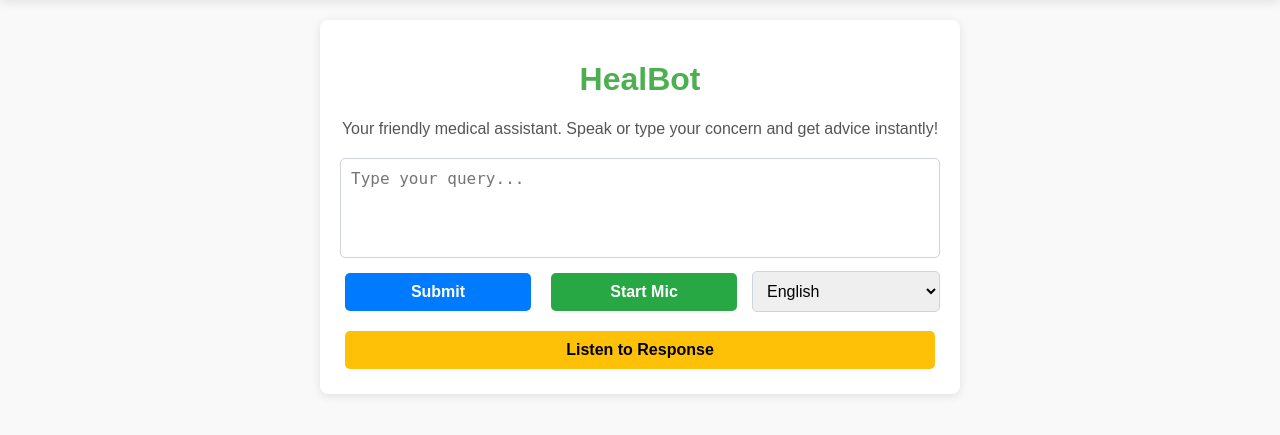
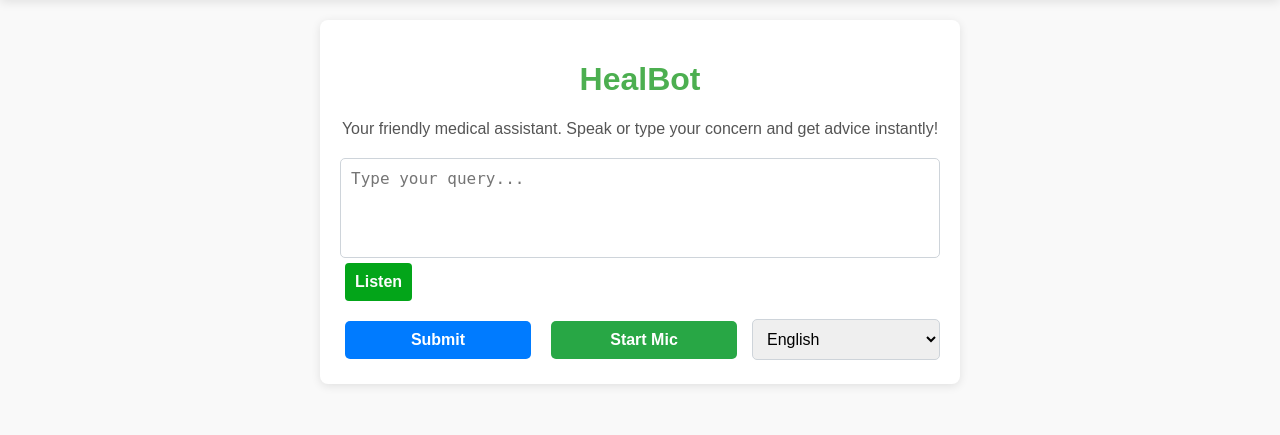
Before and after one commit to Ommodi07/Flaunch-Internship-level-2, a Flask app: page / in a window 1280 px wide. Shown: the part 66-501 px from the top of the page. Run offline with Flask 3, Linux system fonts and the light colour scheme.

Commit message:
changes on 21 nov

```diff
--- a/FlaskProject/templates/index.html
+++ b/FlaskProject/templates/index.html
@@ -37,6 +37,13 @@
             <textarea id="query" placeholder="Type your query..." style="width: 100%; height: 100px;"></textarea>
         </div>
 
+        <div style="margin-top: 10px; display: inline; justify-content: center;">
+            <!-- Listen Button -->
+            <button onclick="listenToResponse()" style="padding: 10px; background-color: #03a519; color: rgb(252, 252, 252); border: none; border-radius: 4px; cursor: pointer;">
+                Listen
+            </button>
+        </div>
+
         <div style="margin-top: 10px; display: flex; justify-content: space-between; align-items: center; gap: 10px;">
             <!-- Submit Button -->
             <button onclick="getMedicalAdvice()" style="flex: 1; padding: 10px; background-color: #007bff; color: white; border: none; border-radius: 5px; cursor: pointer;">
@@ -56,15 +63,6 @@
                 <option value="mr-IN">Marathi</option>
             </select>
         </div>
-
-        <div style="margin-top: 10px; display: flex; justify-content: center;">
-            <!-- Listen Button -->
-            <button onclick="listenToResponse()" style="padding: 10px; background-color: #ffc107; color: black; border: none; border-radius: 5px; cursor: pointer;">
-                Listen to Response
-            </button>
-        </div>
-
-
     </div>
     <script src="static/index.js"></script>
 </body>
```
